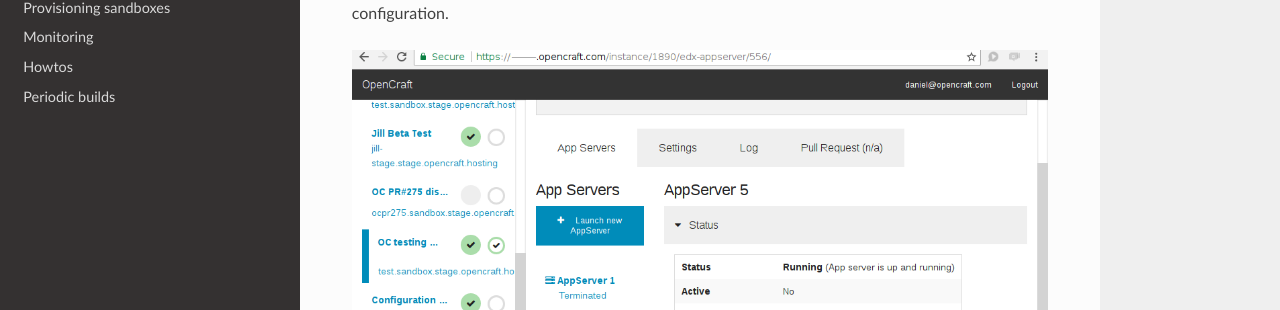
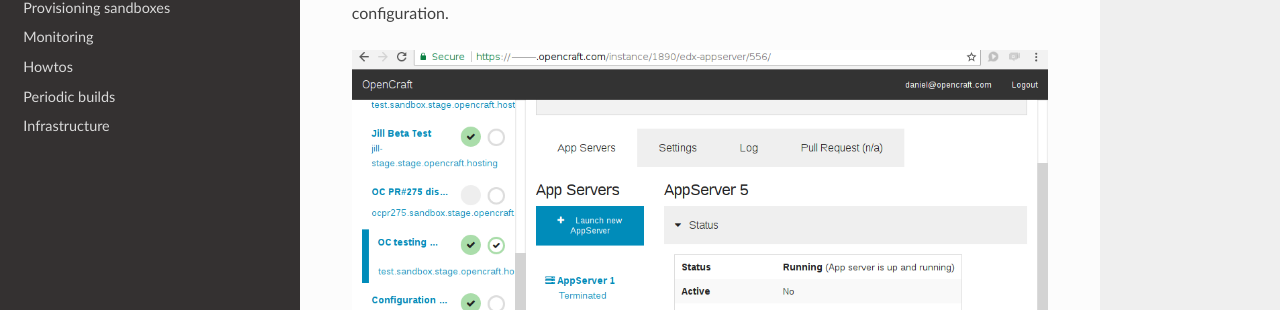
Before and after one commit to open-craft/opencraft, an MkDocs documentation site: the page built from documentation/index.md, in a window 1280 px wide. Shown: the part 278-588 px from the top of the page. Built offline with MkDocs 1.6.1, drawn with Linux system fonts in a browser that asks for light colours; nearby versions of some CDN libraries.

Commit message:
Adds new infrastructure.md file to docs config

```diff
--- a/mkdocs.yml
+++ b/mkdocs.yml
@@ -18,3 +18,4 @@
   - monitoring.md
   - howtos.md
   - periodic_builds.md
+  - infrastructure.md
```
